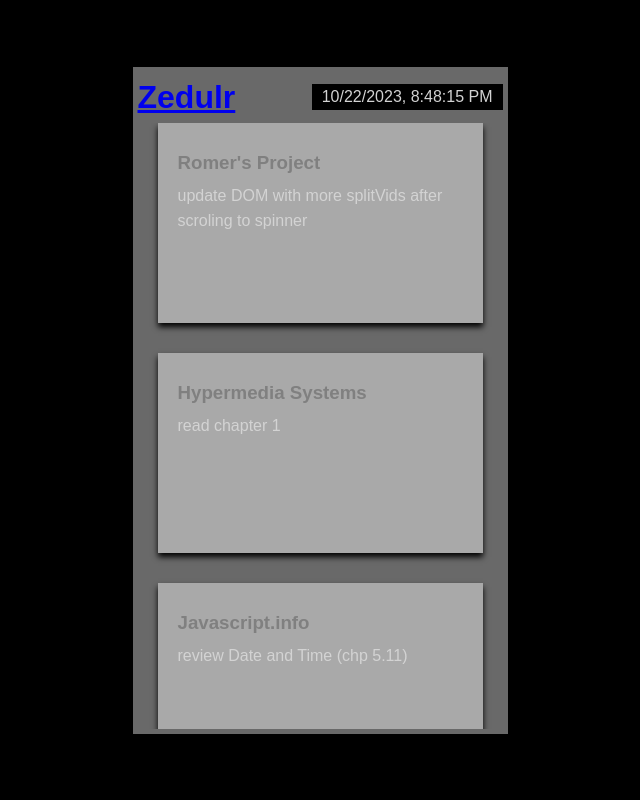
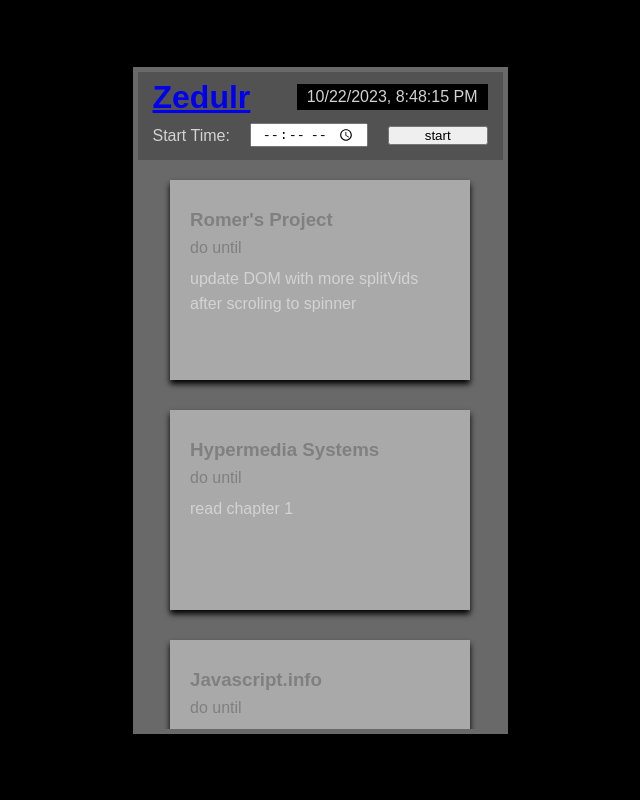
Before and after one commit to gregidonut/zedulr, a website with bundled scripts: page index.html in a window 1280 px wide. Shown: the whole page, without its empty margins (320-960 px from the left). Built offline with nearby package versions, Linux system fonts and the light colour scheme.

Commit message:
feat: add time form and establish the function and expected behaviour it is associated with
Declared a calL to a genTodoDeadlines function in the form to generate the time deadlines as a
complete time element appended to the "do until" text in each article

This way the app schedules until what time i should continue working on a task independent of whatever
time of the day I start

```diff
--- a/css/reset.css
+++ b/css/reset.css
@@ -44,4 +44,6 @@ div#base-container {
 
     background: dimgrey;
     padding: 0.5rem;
+
+    gap: 1rem;
 }
--- a/css/style.css
+++ b/css/style.css
@@ -1,16 +1,53 @@
-header {
+header#main-header {
     width: 100%;
 
     display: flex;
+    flex-direction: column;
+    align-items: center;
+    justify-content: space-between;
+
+    background: #525252;
+    padding: 0 1.5rem 1.2rem;
+}
+
+header#main-header div#top {
+    width: 100%;
+    display: flex;
     flex-direction: row;
-
     align-items: center;
     justify-content: space-between;
 }
 
-header p {
+header#main-header div#top {
+    width: 100%;
+}
+
+header#main-header div#top p#header-clock-wrapper {
     background: black;
     padding: 0 1rem;
+}
+
+header#main-header div#bottom {
+    width: 100%;
+    display: flex;
+    align-items: center;
+    justify-content: space-between;
+}
+
+header#main-header div#bottom form#timeForm {
+    width: 100%;
+    display: flex;
+    align-items: center;
+    justify-content: space-between;
+    gap: 2rem;
+}
+
+header#main-header div#bottom form#timeForm input#timeInput {
+    padding: 0 1rem;
+}
+
+header#main-header div#bottom form#timeForm input[value="start"] {
+    flex-grow: 1;
 }
 
 main {
@@ -18,6 +55,7 @@ main {
 
     width: 100%;
     overflow-y: scroll;
+    padding-top: 1rem;
 }
 
 main ul {
@@ -29,20 +67,17 @@ main ul {
     justify-content: center;
     flex-direction: column;
     gap: 3rem;
-
 }
 
 main ul li {
-    width: 100%;
+    width: 30rem;
 
     display: flex;
     align-items: center;
     justify-content: center;
-
-    padding: 0 2rem;
 }
 
-main ul li article{
+main ul li article {
     min-height: 20rem;
     width: 100%;
     background: darkgray;
@@ -54,13 +89,17 @@ main ul li article{
 
     padding: 2rem;
 
-    box-shadow: 0 .4rem .6rem rgba(0, 0, 0, 1);
+    box-shadow: 0 0.4rem 0.6rem rgba(0, 0, 0, 1);
 }
 
-main ul li article h3 {
+main ul li article header {
     width: 100%;
-    padding: .5rem 0;
+    padding: 0.5rem 0;
     color: grey;
+}
+
+main ul li article header h3 {
+    width: 100%;
 }
 
 main ul li article p {
--- a/index.html
+++ b/index.html
@@ -8,13 +8,23 @@
     </head>
     <body>
         <div id="base-container">
-            <header>
-                <h1>
-                    <a href="/">Zedulr</a>
-                </h1>
-                <p id="header-clock-wrapper"></p>
+            <header id="main-header">
+                <div id="top">
+                    <h1>
+                        <a href="/">Zedulr</a>
+                    </h1>
+                    <p id="header-clock-wrapper"></p>
+                </div>
+                <div id="bottom">
+                    <form id="timeForm">
+                        <label for="timeInput">Start Time:</label>
+                        <input type="time" id="timeInput" name="timeInput">
+                        <input type="button" value="start" onclick="genTodoDeadlines()">
+                    </form>
+                </div>
             </header>
             <main>
+
                 <ul></ul>
             </main>
         </div>
--- a/js/renderTodos.js
+++ b/js/renderTodos.js
@@ -6,9 +6,12 @@ export default function RenderTodos() {
         const baseListITem = document.createElement("li");
         baseListITem.innerHTML = `
 <article>
-    <h3>
-        ${todoData.name}
-    </h3>
+    <header>
+        <h3>
+            ${todoData.name}
+        </h3>
+        <p>do until</p>
+    </header>
     <p>
         ${todoData.currentTask}
     </p>
```
